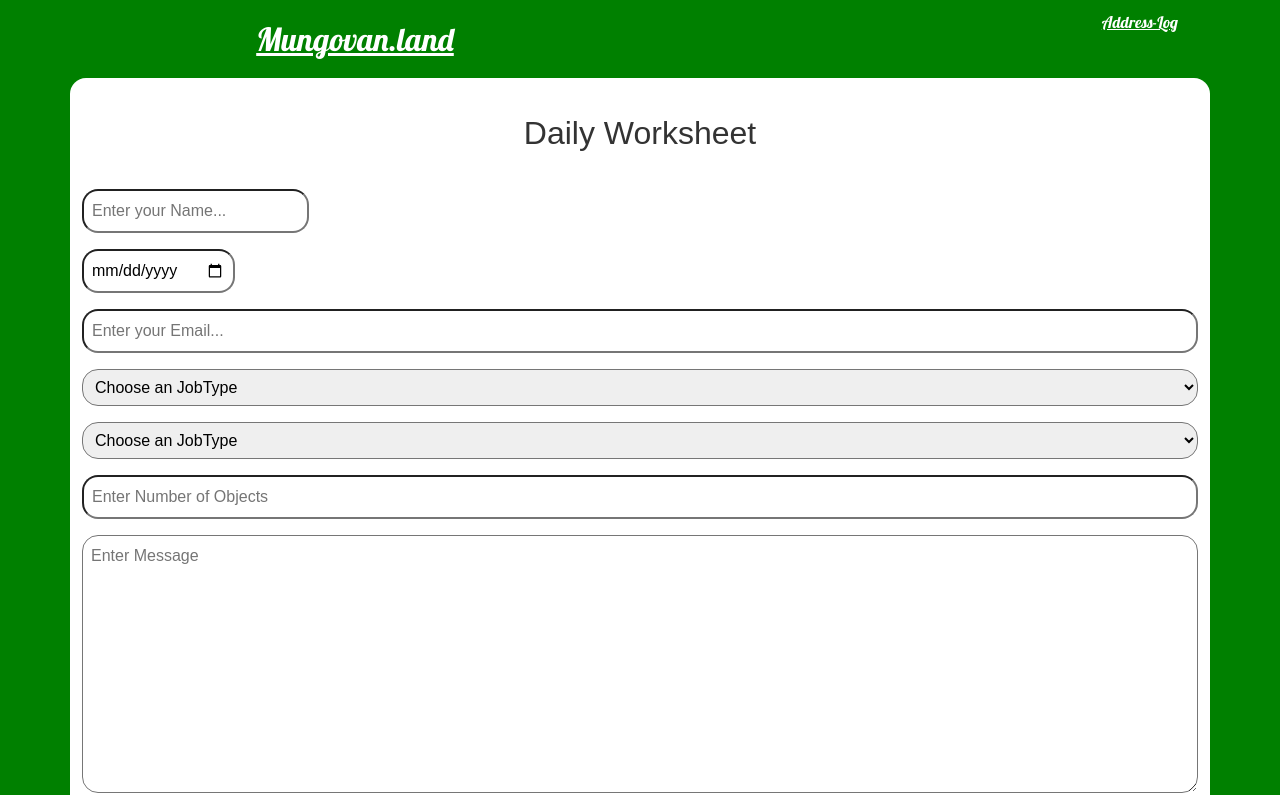
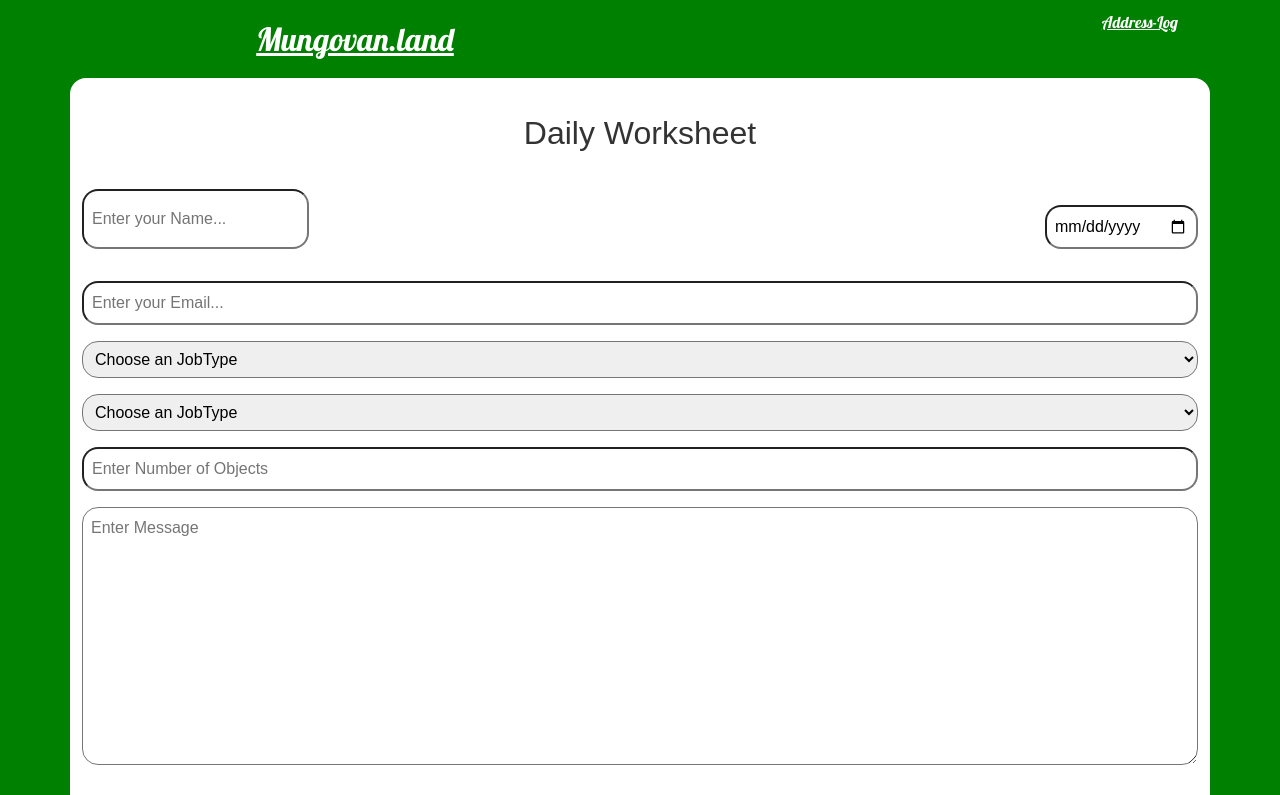
Before and after one commit to jlloyd0430/Mungovan-Trucking, a React (Create React App) app: page / in a window 1280 px wide. Shown: the top 795 px of the page. Built offline with nearby package versions, Linux system fonts and the light colour scheme.

Commit message:
Update App.css

```diff
--- a/src/App.css
+++ b/src/App.css
@@ -1,6 +1,4 @@
 body {
-  /* margin: 30px; */
-  /* color: white; */
   background-color: green !important;
   margin: auto;
 }
@@ -15,7 +13,6 @@ header {
 
 nav {
   text-align: right;
-  /* border-bottom: yellow 1px solid; */
 }
 
 h1 {
@@ -48,28 +45,27 @@ h2 {
 
 form {
   margin: auto;
-  /* background-color: #fff; */
   display: flex;
   flex-direction: column;
   gap: 1rem;
   width: 60%;
-  margin: auto;
   background-color: white;
   padding: 1rem;
   border-radius: 16px;
 }
 
-.name-date-section {
-  display: flex;
-  gap: 2rem;
-}
 
 .name-section {
-  flex: 1;
+  display: flex;
+  gap: 5rem;
+  flex: 3;
+  margin-bottom: 1rem;
+  justify-content: space-between;
 }
 
 .date-section {
   flex: 1;
+
 }
 
 .icons {
@@ -83,6 +79,5 @@ form {
   form {
     width: 90% !important;
     margin: auto !important;
-    /* Add margin to the left and right sides of the form */
   }
 }
```
